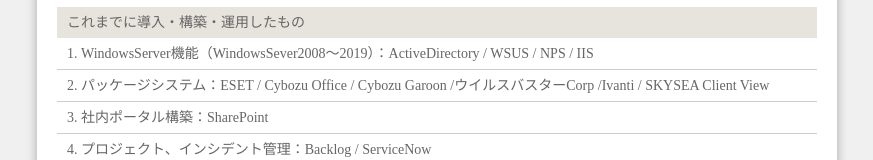
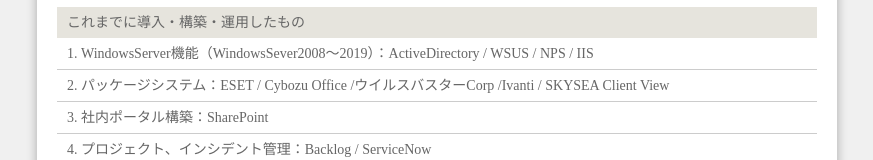
Before and after one commit to nkgw-k/portfolio, a plain HTML site: page index.html in a window 1280 px wide. Shown: the part 522-682 px from the top of the page, without its empty margins (203-1076 px from the left). Drawn offline with nearby package versions, Linux system fonts and the light colour scheme.

Commit message:
Update index.html

```diff
--- a/index.html
+++ b/index.html
@@ -38,7 +38,7 @@
                     <div class="detail2">
                         <ol>
                             <li>WindowsServer機能（WindowsSever2008～2019）：ActiveDirectory / WSUS / NPS / IIS</li>
-                            <li>パッケージシステム：ESET / Cybozu Office / Cybozu Garoon /ウイルスバスターCorp /Ivanti / SKYSEA Client View</li>
+                            <li>パッケージシステム：ESET / Cybozu Office /ウイルスバスターCorp /Ivanti / SKYSEA Client View</li>
                             <li>社内ポータル構築：SharePoint</li>
                             <li>プロジェクト、インシデント管理：Backlog / ServiceNow </li>
                             <li>コミュニケーションツール：Zoom / Teams / Slack</li>
```
